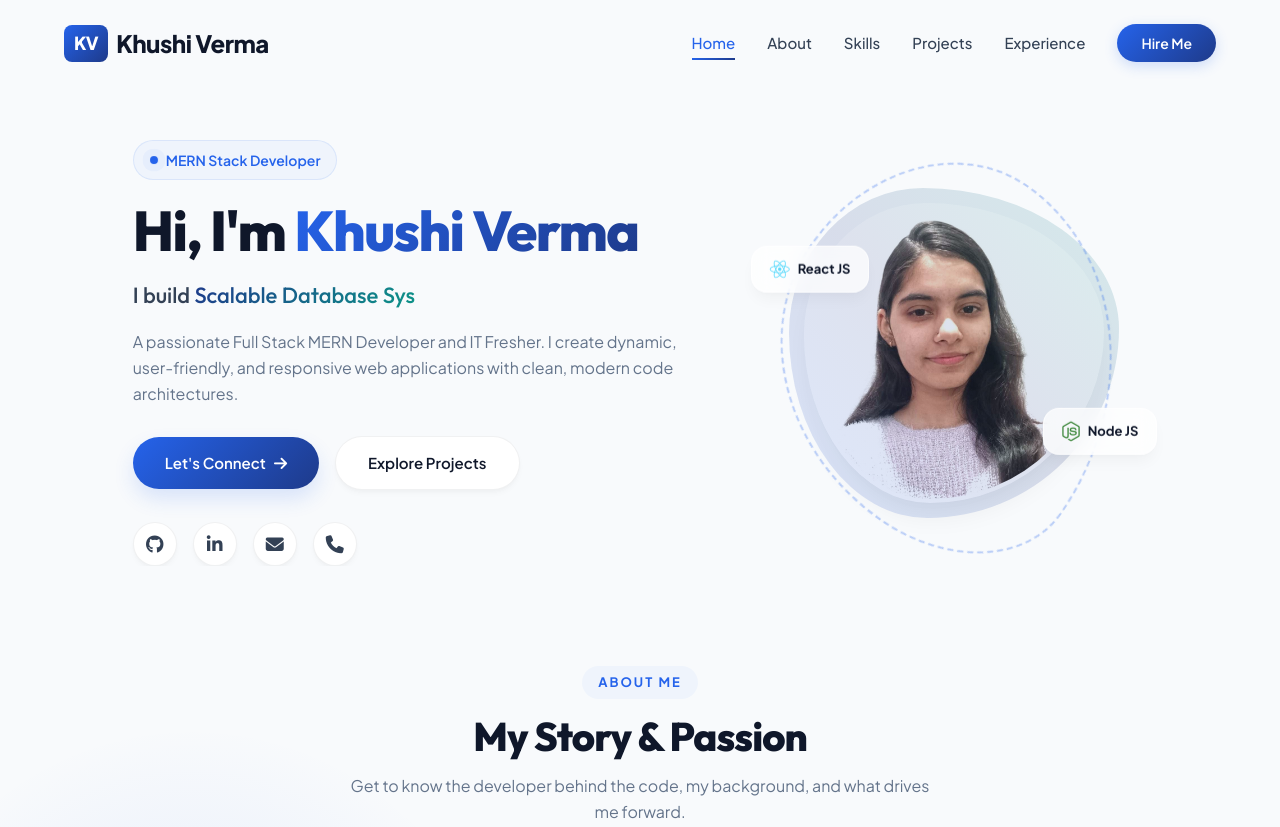
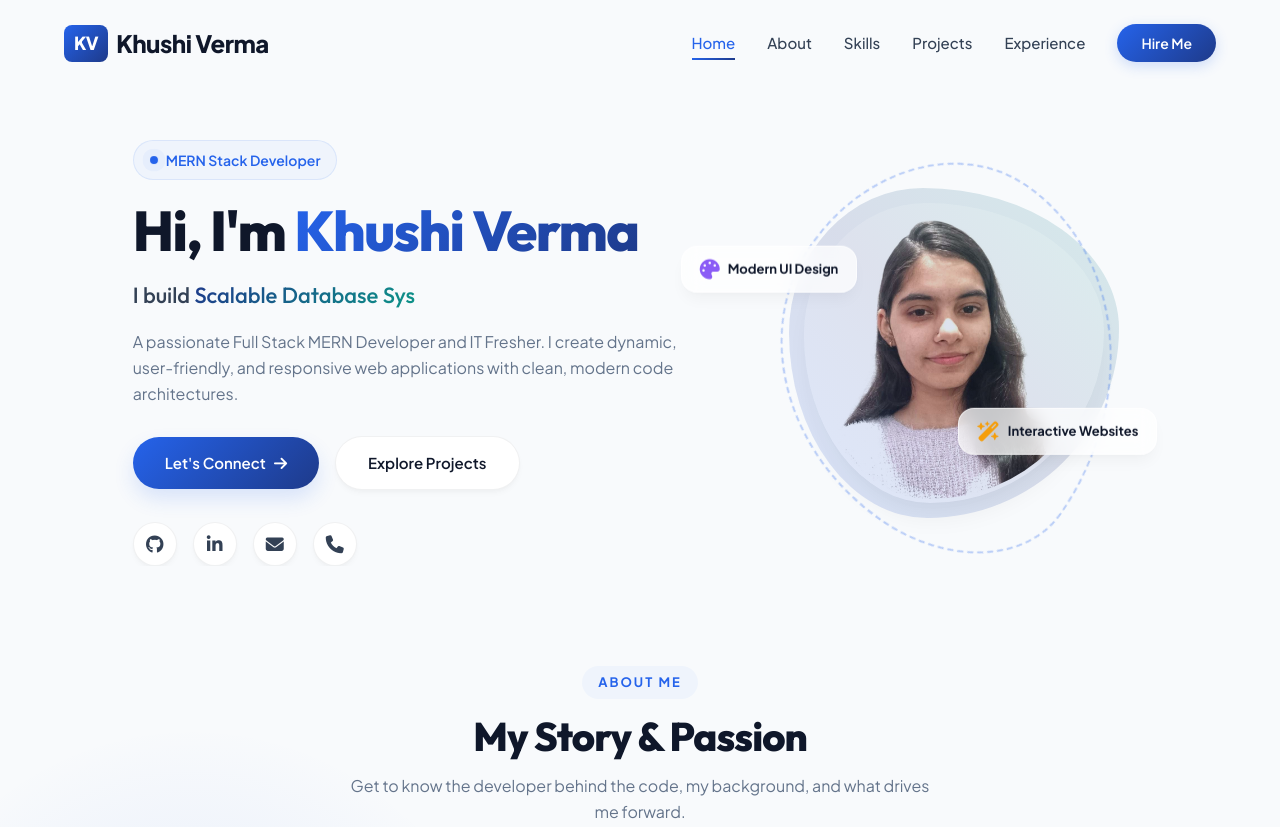
Before and after one commit to khushi-verma07/MY_PORTFOLIO, a plain HTML site: page index.html in a window 1280 px wide. Shown: the top 827 px of the page. Drawn offline with Linux system fonts and the light colour scheme.

Commit message:
commit changes

```diff
--- a/index.html
+++ b/index.html
@@ -79,12 +79,12 @@
 
                 <!-- Floating Tech Badges -->
                 <div class="floating-tech-badge tb-1">
-                    <i class="fa-brands fa-react" style="color: #61dbfb;"></i>
-                    <span>React JS</span>
+                    <i class="fa-solid fa-palette" style="color: #8b5cf6;"></i>
+                    <span>Modern UI Design</span>
                 </div>
                 <div class="floating-tech-badge tb-2">
-                    <i class="fa-brands fa-node-js" style="color: #3c873a;"></i>
-                    <span>Node JS</span>
+                    <i class="fa-solid fa-wand-magic-sparkles" style="color: #f59e0b;"></i>
+                    <span>Interactive Websites</span>
                 </div>
             </div>
         </div>
--- a/styles.css
+++ b/styles.css
@@ -474,7 +474,7 @@ img {
 
 .floating-tech-badge.tb-1 {
     top: 15%;
-    left: -10px;
+    left: -80px;
     animation-delay: 0s;
 }
 
```
